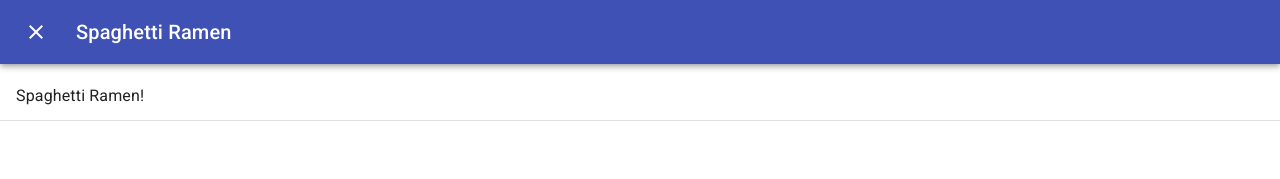
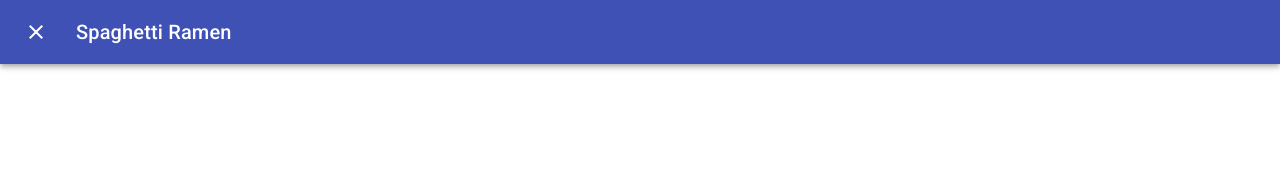
Before and after one commit to 1218Moonlight/Korean-Collections, a React (Create React App) app: page /#/Collections in a window 1280 px wide. Both pictures are taken after a click on the button "Spaghetti Ramen". Shown: the top 179 px of the page. Built offline with nearby package versions, Linux system fonts and the light colour scheme; what react-swipeable-views-utils would draw is missing.

Commit message:
ADD MOVIES PLAYER

```diff
--- a/package.json
+++ b/package.json
@@ -12,7 +12,8 @@
     "react-router-dom": "^5.0.1",
     "react-scripts": "3.0.1",
     "react-swipeable-views": "^0.13.3",
-    "react-swipeable-views-utils": "^0.13.3"
+    "react-swipeable-views-utils": "^0.13.3",
+    "react-youtube": "^7.9.0"
   },
   "scripts": {
     "start": "react-scripts start",
--- a/src/Component/Collections/Base.js
+++ b/src/Component/Collections/Base.js
@@ -5,6 +5,7 @@ import ToolbarBase from '../Toolbar/Base'
 import CollectionsPosts from './CollectionsPosts'
 import CollectionsSearch from './CollectionsSearch'
 import {posts} from '../Contents/CollectionsPosts'
+
 
 export default withStyles(styles)(class CollectionsBase extends Component {
     state = {
@@ -34,8 +35,8 @@ export default withStyles(styles)(class CollectionsBase extends Component {
         const {classes} = this.props;
         return (
             <ToolbarBase>
-                    <CollectionsSearch classes={classes} handleSearchFieldChange={this.handleSearchFieldChange}/>
-                    <CollectionsPosts classes={classes} posts={this.state.posts} postsSize={this.state.postsSize}/>
+                <CollectionsSearch classes={classes} handleSearchFieldChange={this.handleSearchFieldChange}/>
+                <CollectionsPosts classes={classes} posts={this.state.posts} postsSize={this.state.postsSize}/>
             </ToolbarBase>
         );
     }
--- a/src/Component/Contents/CollectionsPosts.js
+++ b/src/Component/Contents/CollectionsPosts.js
@@ -10,6 +10,7 @@ export const posts = [
         tag:['foods', 'noodles'], // 0 : top category, 1 : second category
         description:
             'Spaghetti Ramen!',
+        movie: 'vC_HGF0yGwU' // youtube id
     },
     {
         title: 'Seafood Ramen',
@@ -17,6 +18,7 @@ export const posts = [
         tag:['foods', 'noodles'],
         description:
             'Seafood Ramen!',
+        movie: 'vC_HGF0yGwU'
     },
     {
         title: 'Jinjja Jjolmyeon',
@@ -24,6 +26,7 @@ export const posts = [
         tag:['foods', 'noodles'],
         description:
             'Jinjja Jjolmyeon!',
+        movie: 'vC_HGF0yGwU'
     },
     {
         title: 'Buldak Stir-Fried Noodles',
@@ -31,5 +34,6 @@ export const posts = [
         tag:['foods', 'noodles'],
         description:
             'Buldak Stir-Fried Noodles!',
+        movie: 'vC_HGF0yGwU'
     },
 ];
--- a/src/Component/Dialog/Base.js
+++ b/src/Component/Dialog/Base.js
@@ -3,6 +3,7 @@ import {withStyles} from "@material-ui/core/styles/index";
 import {styles} from "../Styles/Dialog";
 import Slide from '@material-ui/core/Slide';
 import FullScreen from './fullScreen'
+import MovieBase from '../Movie/Base'
 
 export default withStyles(styles)(class DialogBase extends React.Component {
     state = {
@@ -14,7 +15,9 @@ export default withStyles(styles)(class DialogBase extends React.Component {
     render() {
         const {classes, dialogHandleClose, open, dialogValue} = this.props;
         return (
-            <FullScreen open={open} handleClose={dialogHandleClose} title={dialogValue.title} info={dialogValue.description} classes={classes} transaction={this.state.Transition}/>
+            <FullScreen open={open} handleClose={dialogHandleClose} title={dialogValue.title}
+                        info={dialogValue.description} classes={classes} transaction={this.state.Transition}
+                        img={dialogValue.path} movie={<MovieBase setVideoId={dialogValue.movie}/>}/>
         )
     }
 })
--- a/src/Component/Dialog/fullScreen.js
+++ b/src/Component/Dialog/fullScreen.js
@@ -1,9 +1,5 @@
 import React from 'react';
 import Dialog from '@material-ui/core/Dialog';
-import ListItemText from '@material-ui/core/ListItemText';
-import ListItem from '@material-ui/core/ListItem';
-import List from '@material-ui/core/List';
-import Divider from '@material-ui/core/Divider';
 import AppBar from '@material-ui/core/AppBar';
 import Toolbar from '@material-ui/core/Toolbar';
 import IconButton from '@material-ui/core/IconButton';
@@ -11,7 +7,7 @@ import Typography from '@material-ui/core/Typography';
 import CloseIcon from '@material-ui/icons/Close';
 
 export default function FullScreen(props) {
-    const {open, handleClose, title, info, classes, transaction} = props;
+    const {open, handleClose, title, movie, classes, transaction} = props;
     return (
         <div>
             <Dialog fullScreen open={open} onClose={handleClose}
@@ -26,12 +22,7 @@ export default function FullScreen(props) {
                         </Typography>
                     </Toolbar>
                 </AppBar>
-                <List>
-                    <ListItem button>
-                        <ListItemText primary={info}/>
-                    </ListItem>
-                    <Divider/>
-                </List>
+                {movie}
             </Dialog>
         </div>
     );
--- /dev/null
+++ b/src/Component/Movie/Base.js
@@ -0,0 +1,26 @@
+import React from 'react';
+import YouTube from 'react-youtube';
+
+export default class MovieBase extends React.Component {
+    render() {
+        const opts = {
+            height: '100%',
+            width: '100%',
+        };
+
+        const {setVideoId} = this.props;
+
+        return (
+            <YouTube
+                videoId={setVideoId}
+                opts={opts}
+                onReady={this._onReady}
+            />
+        );
+    }
+
+    _onReady(event) {
+        // access to player in all event handlers via event.target
+        event.target.pauseVideo();
+    }
+}
```
Also changed, not shown: 1 other file (tests, documents, lock files or other folders).
